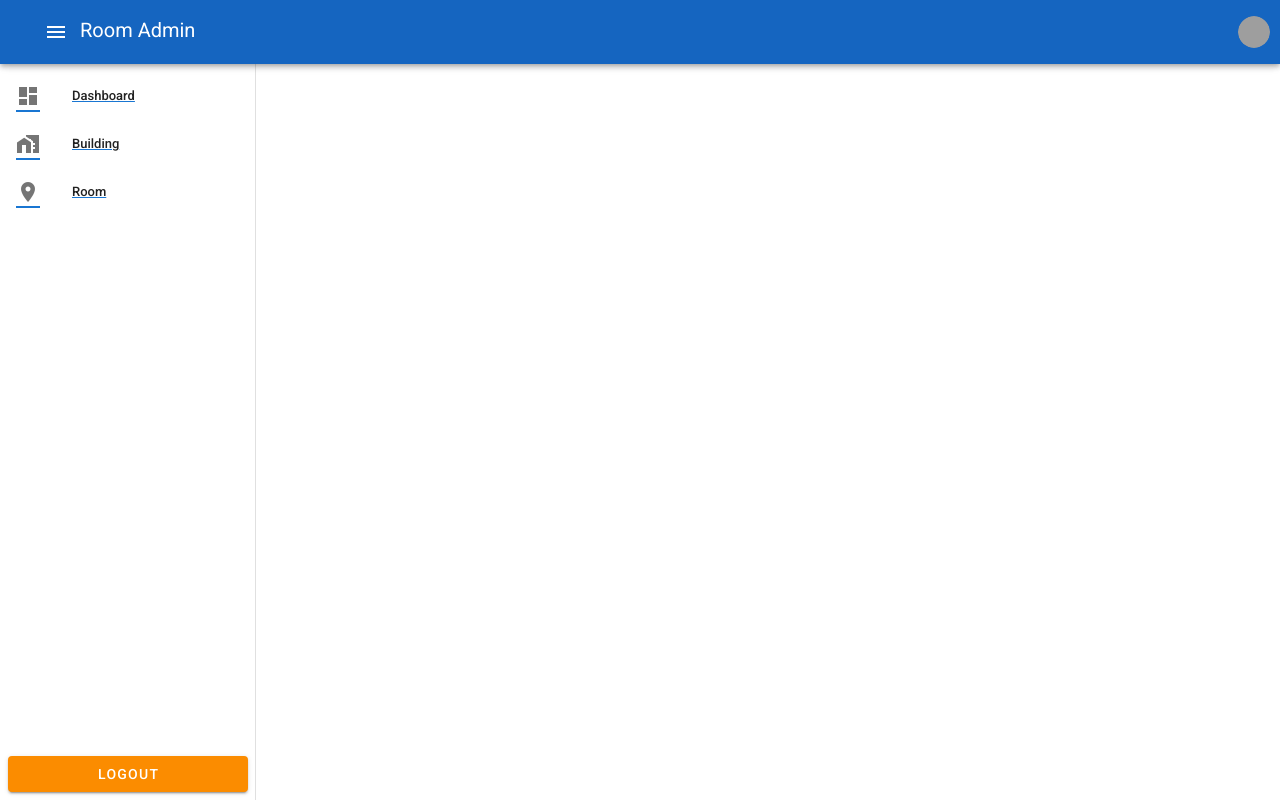
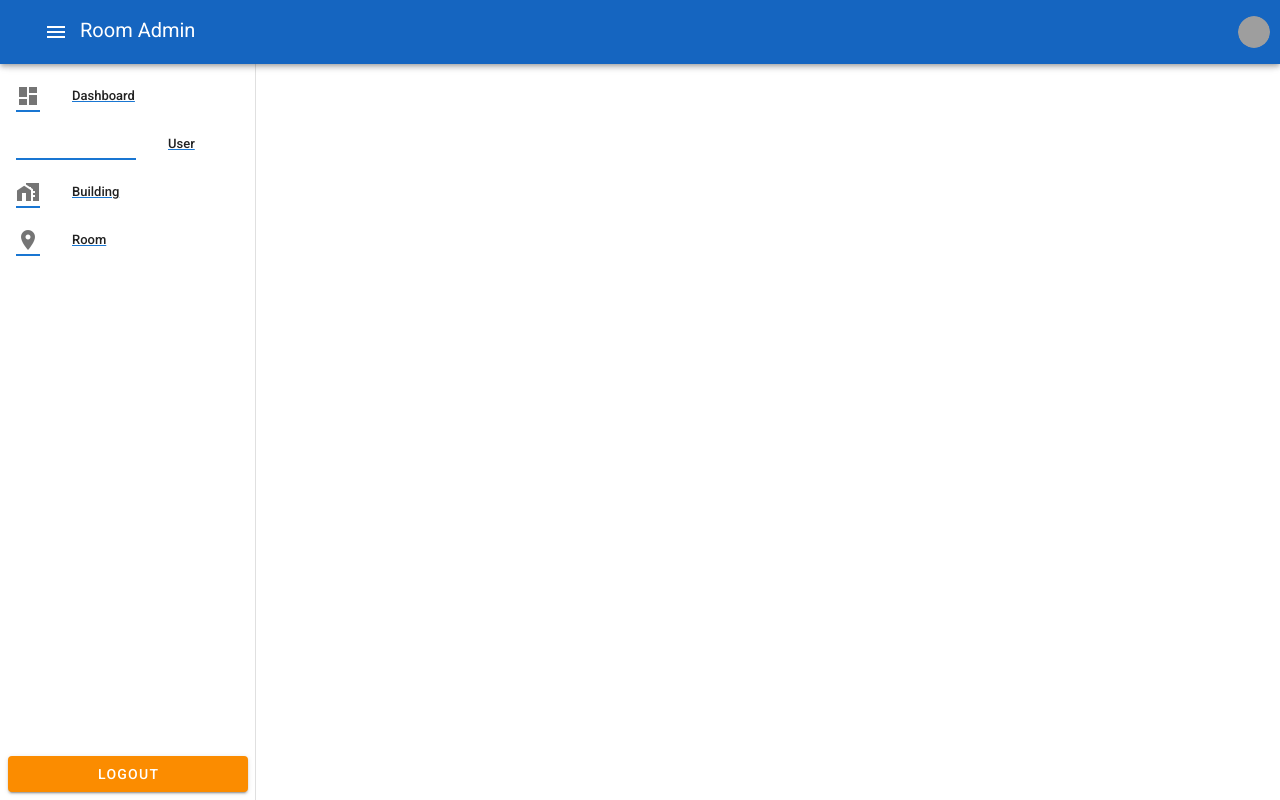
Before and after one commit to anasmisbah/room-front-end, a Vue app: page /user in a window 1280 px wide. Built offline with nearby package versions, Linux system fonts and the light colour scheme; grey boxes are pictures that could not be loaded; what vue-sweetalert2 would draw is missing.

Commit message:
add vuex and user pages

```diff
--- a/package.json
+++ b/package.json
@@ -13,7 +13,8 @@
     "vue": "^2.6.10",
     "vue-router": "^3.1.2",
     "vue-sweetalert2": "^2.1.1",
-    "vuetify": "^2.0.0"
+    "vuetify": "^2.0.0",
+    "vuex": "^3.1.1"
   },
   "devDependencies": {
     "@mdi/font": "^4.1.95",
--- a/src/App.vue
+++ b/src/App.vue
@@ -87,6 +87,7 @@
       drawer: null,
       items: [
         { icon: 'dashboard', text: 'Dashboard',url:{name: 'dashboard'} },
+        { icon: 'users', text: 'User' , url:{name: 'user'}},
         { icon: 'home_work', text: 'Building',url:{name: 'building'} },
         { icon: 'room', text: 'Room' , url:{name: 'room'}},
       ],
--- /dev/null
+++ b/src/pages/PageUser.vue
@@ -0,0 +1,13 @@
+<template>
+
+</template>
+
+<script>
+export default {
+
+}
+</script>
+
+<style>
+
+</style>
--- a/src/router/index.js
+++ b/src/router/index.js
@@ -5,7 +5,7 @@ import VueRouter from 'vue-router'
 import Pagedashboard from '@/pages/PageDashboard.vue'
 import PageBuilding from '@/pages/PageBuilding.vue'
 import PageRoom from '@/pages/PageRoom.vue'
-
+import PageUser from '@/pages/PageUser.vue'
 
 Vue.use(VueRouter)
 
@@ -25,6 +25,11 @@ const router = new VueRouter({
             path : '/room',
             name : 'room',
             component : PageRoom
+        },
+        {
+            path : '/user',
+            name : 'user',
+            component : PageUser
         }
     ],
     mode : 'history'
```
Also changed, not shown: 1 other file (tests, documents, lock files or other folders).
